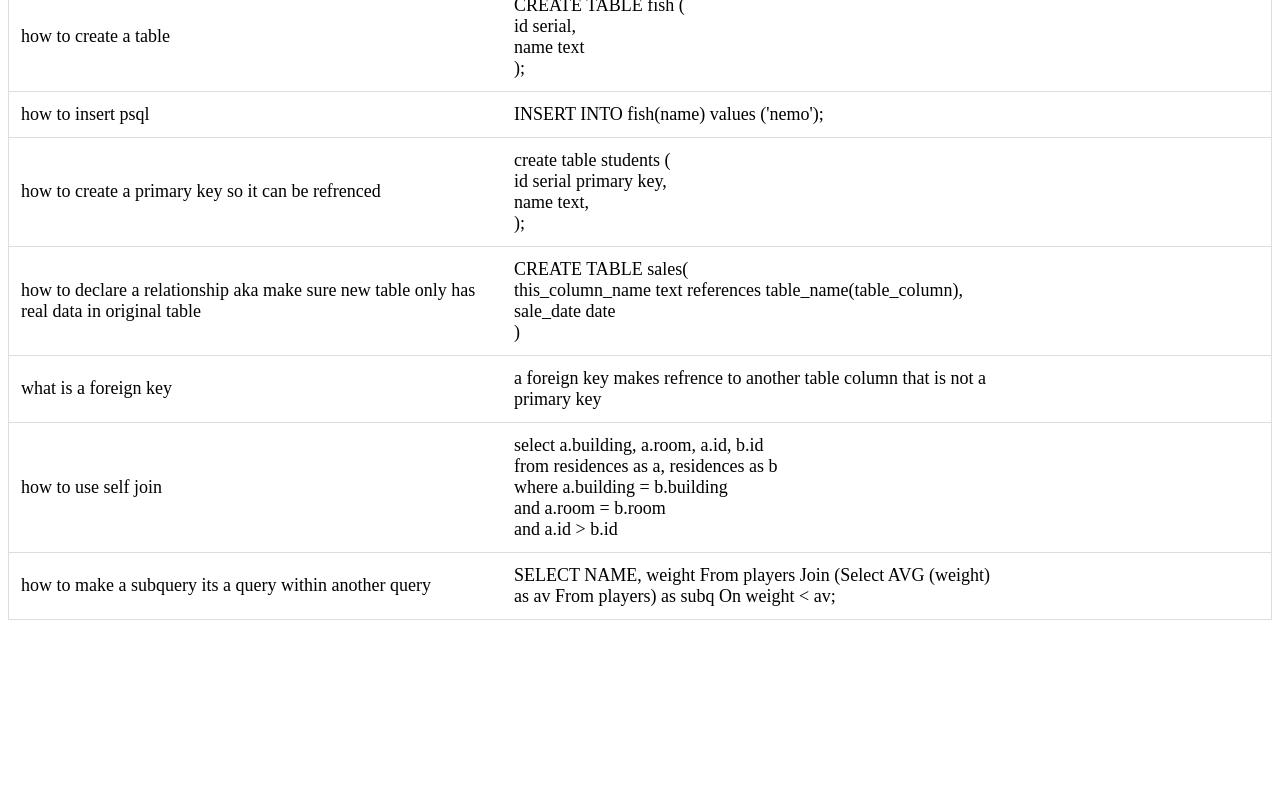
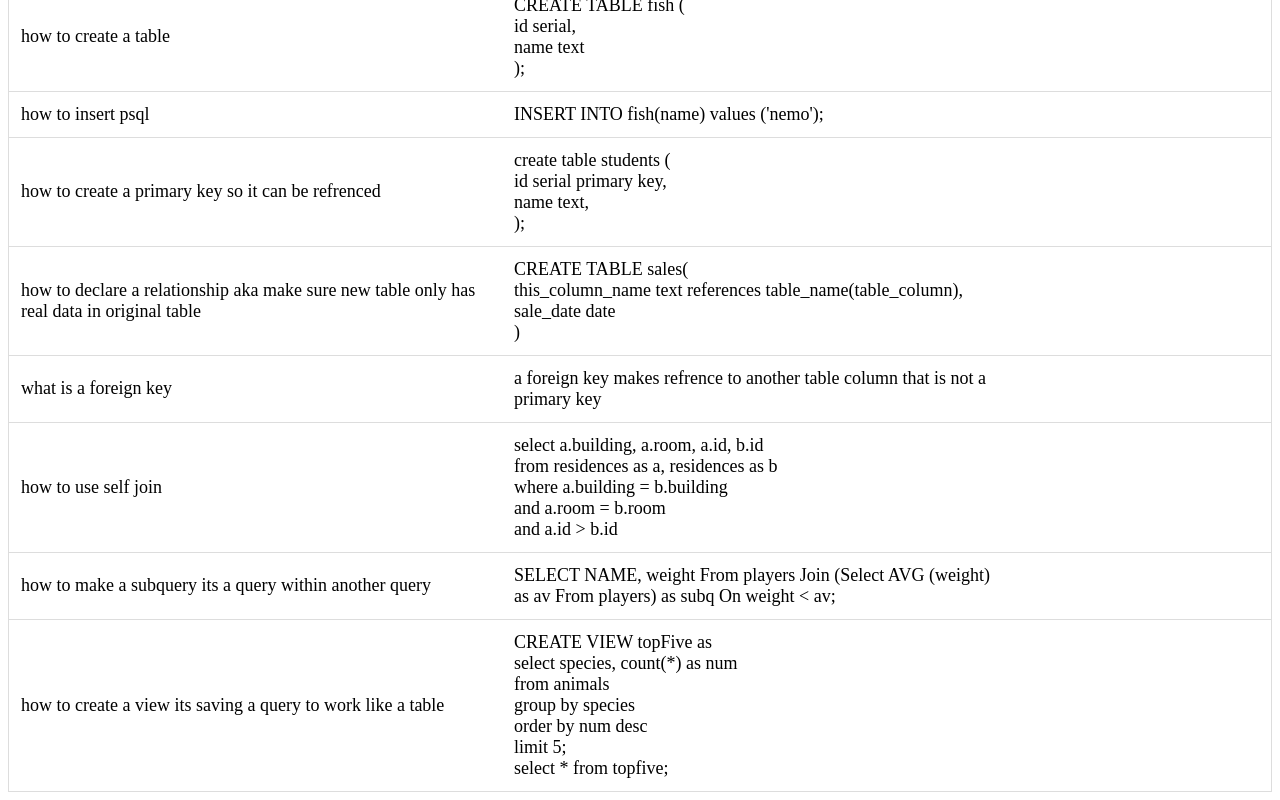
Before and after one commit to zach-col/myCodeNotes, a plain HTML site: page index.html in a window 1280 px wide. Shown: the part 2779-3579 px from the top of the page. Before the commit the page ends 3407 px from the top, so only its background shows below. Drawn offline with Linux system fonts and the light colour scheme.

Commit message:
feat: SQL view note

```diff
--- a/index.html
+++ b/index.html
@@ -250,6 +250,18 @@ and a.id > b.id<br>
     </td>
   </tr>
 
+  <tr>
+    <td>how to create a view its saving a query to work like a table</td>
+    <td>CREATE VIEW topFive as<br>
+    select species, count(*) as num<br>
+    from animals<br>
+    group by species<br>
+    order by num desc<br>
+    limit 5;<br>
+    select * from topfive;<br>
+    </td>
+  </tr>
+
 </table>
 
 <!-- notes javascript -->
```
